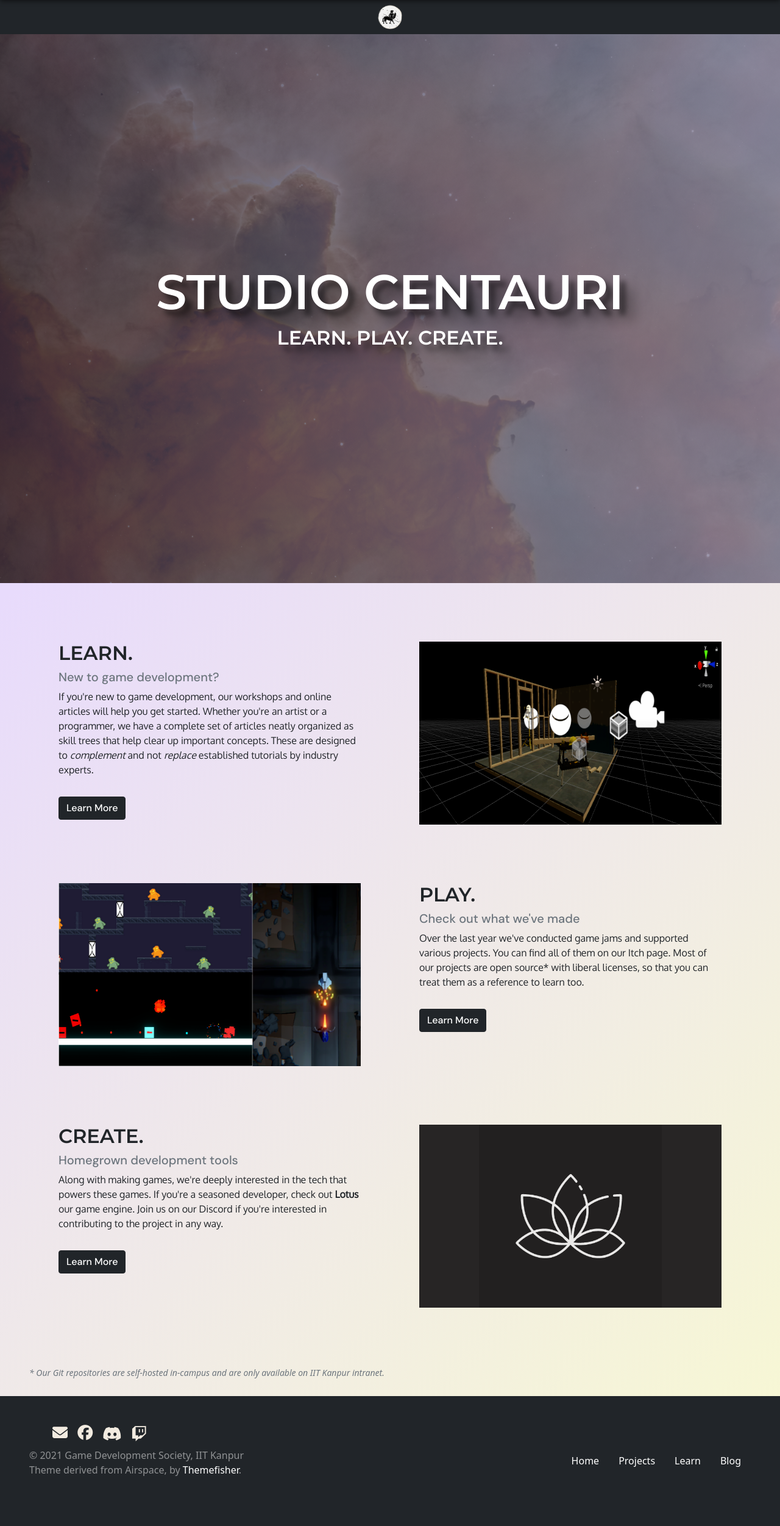
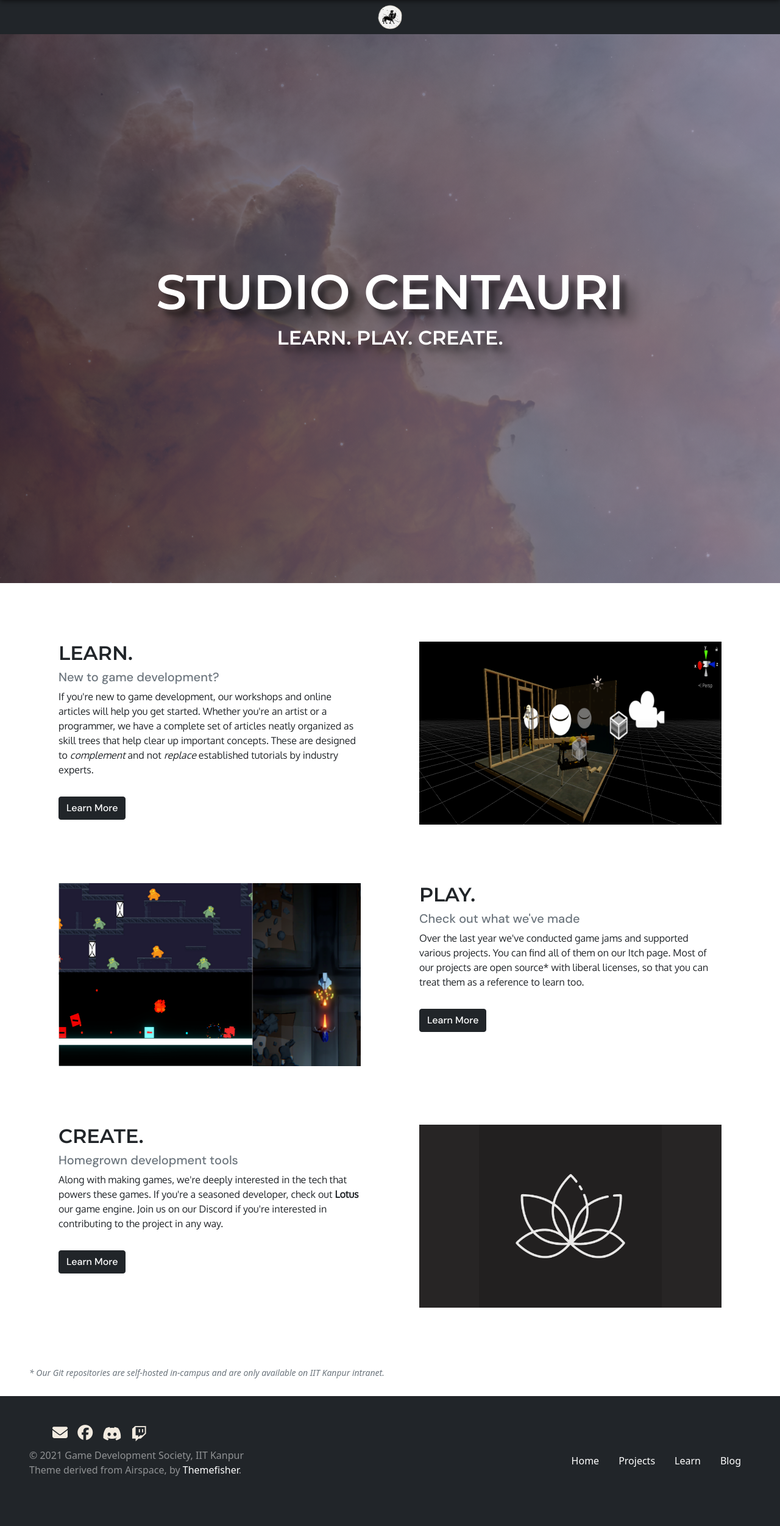
Before and after one commit to studiocentauri/studiocentauri.github.io, a Jekyll site: the page built from index.html, in a window 1280 px wide. Shown: the whole page at 61% size. Built offline with Jekyll 4.4.1, drawn with Linux system fonts in a browser that asks for light colours; nearby versions of some CDN libraries; some web fonts are replaced; comment, search, counter and statistics services are not loaded.

Commit message:
Remove Gradient Bg

```diff
--- a/css/style.css
+++ b/css/style.css
@@ -6,11 +6,6 @@
  @import url('https://fonts.googleapis.com/css2?family=Montserrat:wght@600&display=swap');
  @import url('https://fonts.googleapis.com/css2?family=Oxygen&display=swap');
  @import url('https://fonts.googleapis.com/css2?family=DM+Sans:wght@500&display=swap');
-
-body {
-  background-color: #f8f9d2;
-  background-image: linear-gradient(315deg, #f8f9d2 0%, #e8dbfc 74%);
-}
 
 body::before {
   content: "";
```
